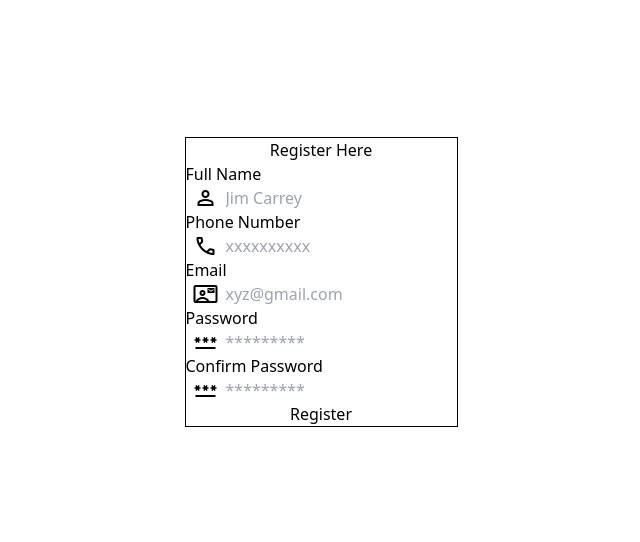
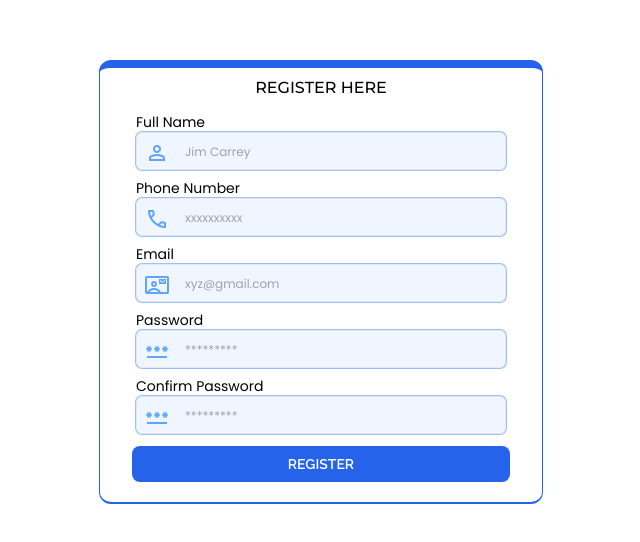
Before and after one commit to snehap02/card-design-formvalidation, a website built with Vite: page index.html in a window 1280 px wide. Shown: the part 118-660 px from the top of the page, without its empty margins (319-959 px from the left). Built offline with nearby package versions, Linux system fonts and the light colour scheme.

Commit message:
fourth commit

```diff
--- a/index.html
+++ b/index.html
@@ -4,83 +4,83 @@
     <meta charset="UTF-8">
     <meta http-equiv="X-UA-Compatible" content="IE=edge">
     <meta name="viewport" content="width=device-width, initial-scale=1.0">
-    <link rel="stylesheet" href="https://fonts.googleapis.com/css2?family=Material+Symbols+Outlined:opsz,wght,FILL,GRAD@40,300,1,0" />
+    <link rel="stylesheet" href="https://fonts.googleapis.com/css2?family=Material+Symbols+Outlined:opsz,wght,FILL,GRAD@40,300,1,0"/>
     <link rel="icon" type="image/x-icon" href="/images/form.png">
     <link rel="stylesheet" href="/style.css">
     <title>Form Validation</title>
 </head>
 <body class="min-h-screen flex justify-center items-center">
-    <div class="whole border border-black" id="whole-container">
+    <div class="whole border border-blue-600 border-t-8 py-2 px-8 rounded-xl border-b-2" id="whole-container">
 
-        <h2 class="heading text-center" id="heading1">
+        <h2 class="heading text-center font-firstFont text-base font-medium uppercase" id="heading1">
             Register Here
         </h2>
 
-        <form action="">
-            <div class="namesection" id="name-section">
+        <form action="" class="form pt-2 font-secondFont text-sm" id="form">
+            <div class="namesection p-1" id="name-section">
                 <label for="name" class="block">Full Name</label>
-                <div class="relative">
+                <div class="relative border p-2 rounded-md ring-1 bg-blue-50">
                     <div class="absolute">
-                        <span class="material-symbols-outlined pl-2">
+                        <span class="material-symbols-outlined text-blue-400">
                             person
                         </span>
                     </div>
-                    <input type="text" id="name" class="pl-10 w-full" placeholder="Jim Carrey">
+                    <input type="text" id="name" class="pl-10 w-full outline-none text-secondFont text-xs px-20 bg-blue-50 valid:border-green-600 invalid:border-red-600" placeholder="Jim Carrey" required>
                 </div>
             </div>
 
-            <div class="phonesection" id="phone-section">
+            <div class="phonesection p-1" id="phone-section">
                 <label for="phone" class="block">Phone Number</label>
-                <div class="relative">
+                <div class="relative border p-2 rounded-md ring-1 bg-blue-50">
                     <div class="absolute">
-                        <span class="material-symbols-outlined pl-2">
+                        <span class="material-symbols-outlined text-blue-400">
                             call
                         </span>
                     </div>
-                    <input type="text" id="phone" class="w-full pl-10" placeholder="xxxxxxxxxx">
+                    <input type="text" id="phone" class="w-full pl-10 outline-none text-secondFont text-xs px-20 bg-blue-50" placeholder="xxxxxxxxxx" required>
                 </div>
             </div>
 
-            <div class="emailsection" id="email-section">
+            <div class="emailsection p-1" id="email-section">
                 <label for="email" class="block">Email</label>
-                <div class="relative">
+                <div class="relative border p-2 rounded-md ring-1 bg-blue-50">
                     <div class="absolute">
-                        <span class="material-symbols-outlined pl-2">
+                        <span class="material-symbols-outlined text-blue-400">
                             contact_mail
                         </span>
                     </div>
-                    <input type="text" id="email" class="w-full pl-10" placeholder="xyz@gmail.com">
+                    <input type="text" id="email" class="w-full pl-10 outline-none text-secondFont text-xs bg-blue-50" placeholder="xyz@gmail.com" required>
                 </div>
             </div>
 
-            <div class="pass1" id="pass1">
+            <div class="pass1 p-1" id="pass1">
                 <label for="pass1" class="block">Password</label>
-                <div class="relative">
+                <div class="relative border p-2 rounded-md ring-1 bg-blue-50">
                     <div class="absolute">
-                        <span class="material-symbols-outlined pl-2">
+                        <span class="material-symbols-outlined text-blue-400">
                             password
                         </span>
                     </div>
-                    <input type="text" id="pass1" class="w-full pl-10" placeholder="*********">
+                    <input type="text" id="pass1" class="w-full pl-10 outline-none text-secondFont text-xs px-20 bg-blue-50" placeholder="*********" required>
                 </div>
             </div>
 
-            <div class="pass2" id="pass2">
+            <div class="pass2 p-1" id="pass2">
                 <label for="pass2" class="block">Confirm Password</label>
-                <div class="relative">
+                <div class="relative border p-2 rounded-md ring-1 bg-blue-50">
                     <div class="absolute">
-                        <span class="material-symbols-outlined pl-2">
+                        <span class="material-symbols-outlined text-blue-400">
                             password
                         </span>
                     </div>
-                    <input type="text" id="pass2" class="w-full pl-10" placeholder="*********">
+                    <input type="text" id="pass2" class="w-full pl-10 outline-none text-secondFont text-xs px-20 bg-blue-50" placeholder="*********" required>
                 </div>
             </div>
+
+            <div class="text-center mt-2 bg-blue-600 rounded-lg font-lastFont font-bold py-2 mb-3">
+                <button type="submit" class="uppercase text-white">Register</button>
+            </div>
         </form>
-
-        <div class="text-center">
-            <button type="submit">Register</button>
-        </div>
 
     </div>
 
--- a/style.css
+++ b/style.css
@@ -1,3 +1,5 @@
+@import url('https://fonts.googleapis.com/css2?family=Montserrat:wght@200;300;400;500;600;700;800;900&family=Poppins:wght@200;300;400;500;600&family=Raleway:wght@200;300;500;600&display=swap');
+
 @tailwind base;
 @tailwind components;
 @tailwind utilities;
--- a/tailwind.config.js
+++ b/tailwind.config.js
@@ -3,7 +3,11 @@ module.exports = {
   content: ["*"],
   theme: {
     extend: {
-
+      fontFamily:{
+        firstFont: 'Montserrat',
+        secondFont: 'Poppins',
+        lastFont: 'Raleway'
+      }
     },
   },
   plugins: [],
```
